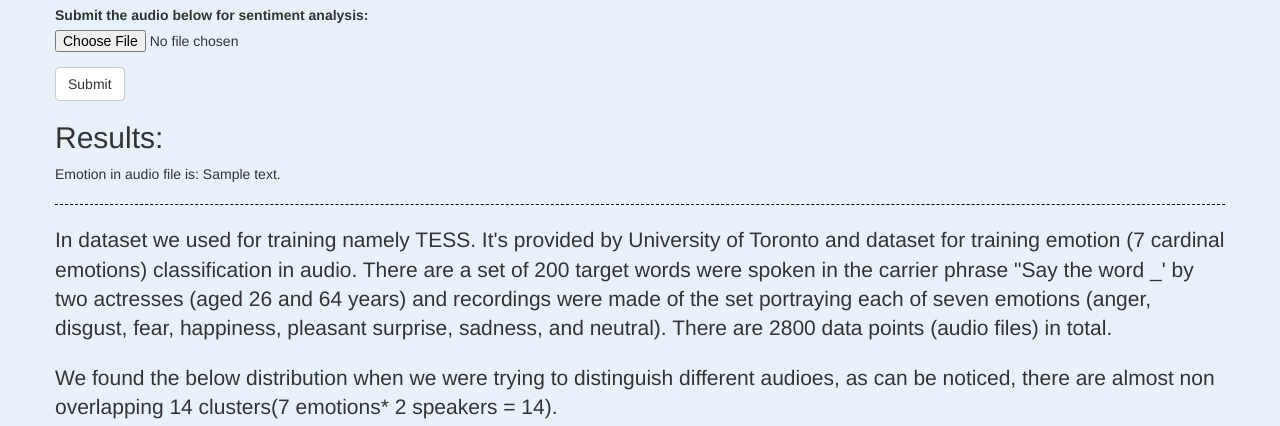
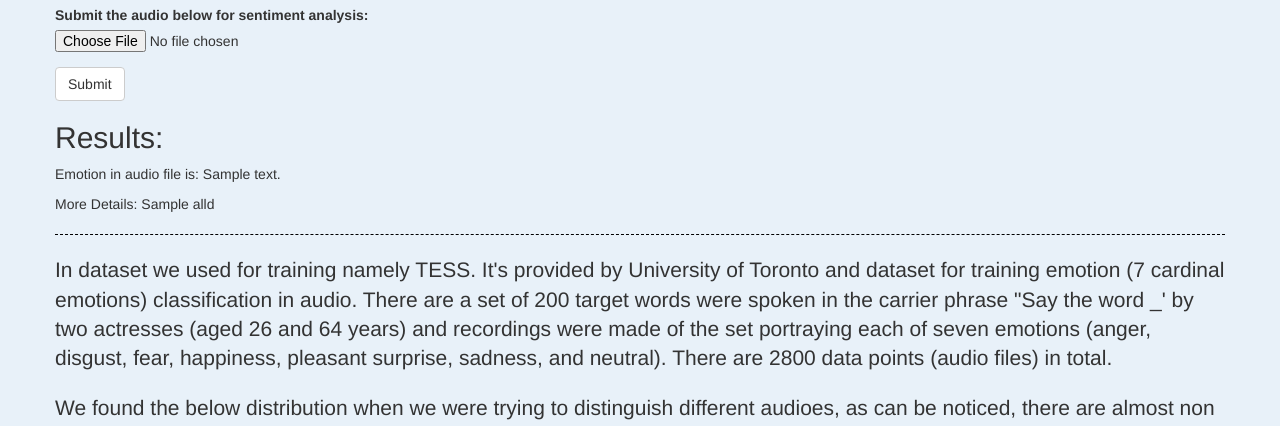
Before and after one commit to ashwani-rathee/Emotion-Sentiment-Analysis, a Flask app: template server/templates/index.html in a window 1280 px wide. Shown: the part 565-991 px from the top of the page. Run offline with Flask 2, Linux system fonts and the light colour scheme; the template is opened without the code that fills it: values that come from a table or form of the project are taken from there, most other values are stand-ins (such as "Sample title", 1, 10 or a date in 2020); some libraries are stand-ins or nearby versions.

Commit message:
sample files

```diff
--- a/server/app.py
+++ b/server/app.py
@@ -115,8 +115,9 @@
  "4": "neutral",
  "5": "sad",
  "6": "surprise" }
+        alld = [[result[str(i)], j ]for i,j in enumerate(x)]
         test = result[str(d)]
-        return render_template('index.html', form=form, message = test)
+        return render_template('index.html', form=form, message = test, alld = alld)
 
     return render_template('index.html', form=form)
 
--- a/server/templates/index.html
+++ b/server/templates/index.html
@@ -14,7 +14,7 @@
 
 
 {% block title %}
-Best Movie Actors
+Emotional Sentiment Analysis
 {% endblock %}
 
 
@@ -36,7 +36,7 @@
         {{ wtf.quick_form(form) }}
         <h2>Results: </h2>
         <p>Emotion in audio file is: {{ message }} </p>
-
+        <p>More Details: {{alld}}</p>
       </div>
       <hr class="new2">
       <p class="lead">In dataset we used for training namely TESS. It's provided by University of Toronto and dataset for training emotion (7 cardinal emotions) classification in audio. There are a set of 200 target words were spoken in the carrier phrase "Say the word _' by two actresses (aged 26 and 64 years) and recordings were made of the set portraying each of seven emotions (anger, disgust, fear, happiness, pleasant surprise, sadness, and neutral). There are 2800 data points (audio files) in total.</p>
```
Also changed, not shown: server/templates/input.jpg (added), 6 other files.
